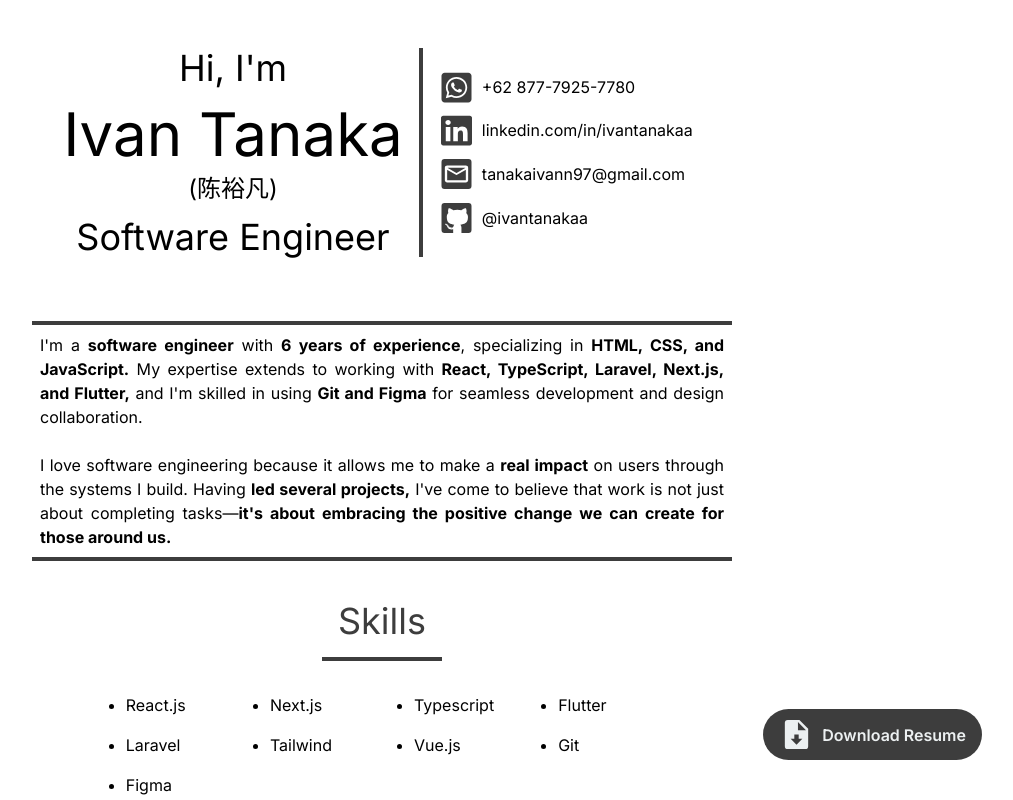
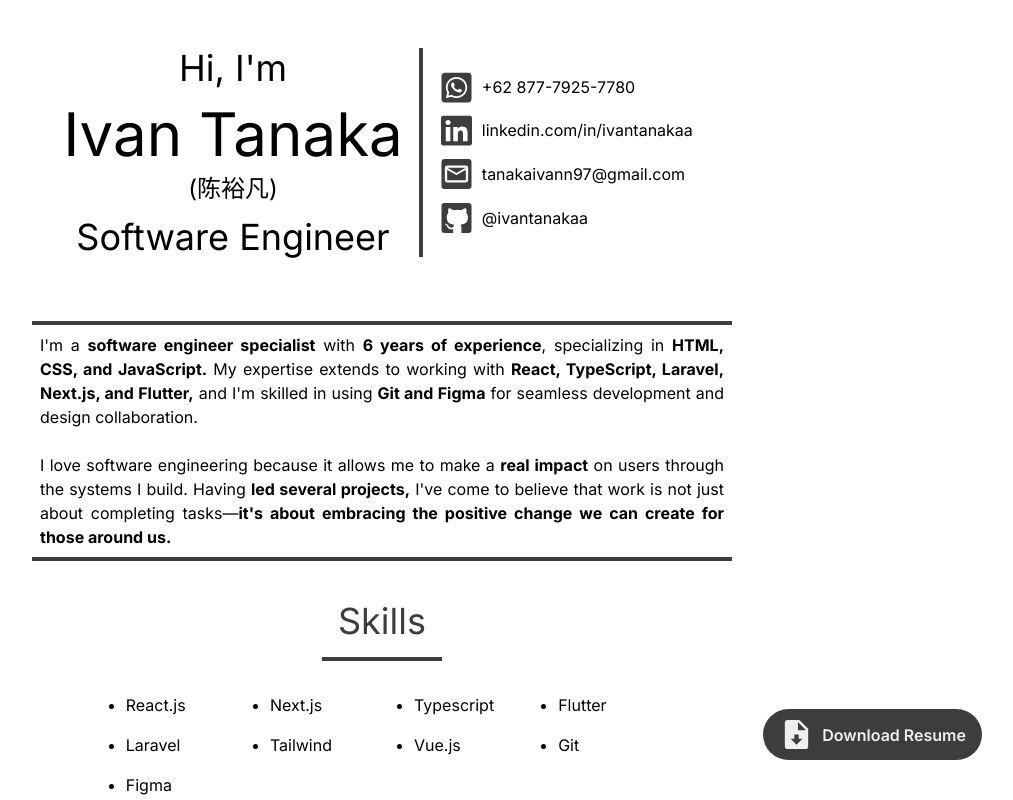
Before and after one commit to ivantanakaa/personal-website, a Next.js app: page / in a window 1280 px wide. Shown: the top 800 px of the page, without its empty margins (258-1271 px from the left). Built offline with nearby package versions, Linux system fonts and the light colour scheme.

Commit message:
feat: adding softwarre engineer specialist title

```diff
--- a/src/app/_modules/About/index.tsx
+++ b/src/app/_modules/About/index.tsx
@@ -3,7 +3,7 @@ export default function About() {
   return (
     <section className="flex justify-center my-4 mx-4">
       <div className="text-justify max-w-[700px] border-[#3d3d3d] border-y-4 py-2 px-2">
-        I&apos;m a <strong>software engineer</strong> with{" "}
+        I&apos;m a <strong>software engineer specialist</strong> with{" "}
         <strong>{years_of_experience} years of experience</strong>, specializing
         in <strong>HTML, CSS, and JavaScript.</strong> My expertise extends to
         working with{" "}
--- a/src/app/layout.tsx
+++ b/src/app/layout.tsx
@@ -22,7 +22,7 @@ export default function RootLayout({
       <head>
         <meta
           name="description"
-          content={`A seasoned software engineer with ${years_of_experience} years of hands-on experience. Proficient in an array of cutting-edge technologies and frameworks, including React, Typescript, Laravel, Next.js, and Flutter.`}
+          content={`A seasoned software engineer specialist with ${years_of_experience} years of hands-on experience. Proficient in an array of cutting-edge technologies and frameworks, including React, Typescript, Laravel, Next.js, and Flutter.`}
         />
         <meta
           name="keywords"
```
